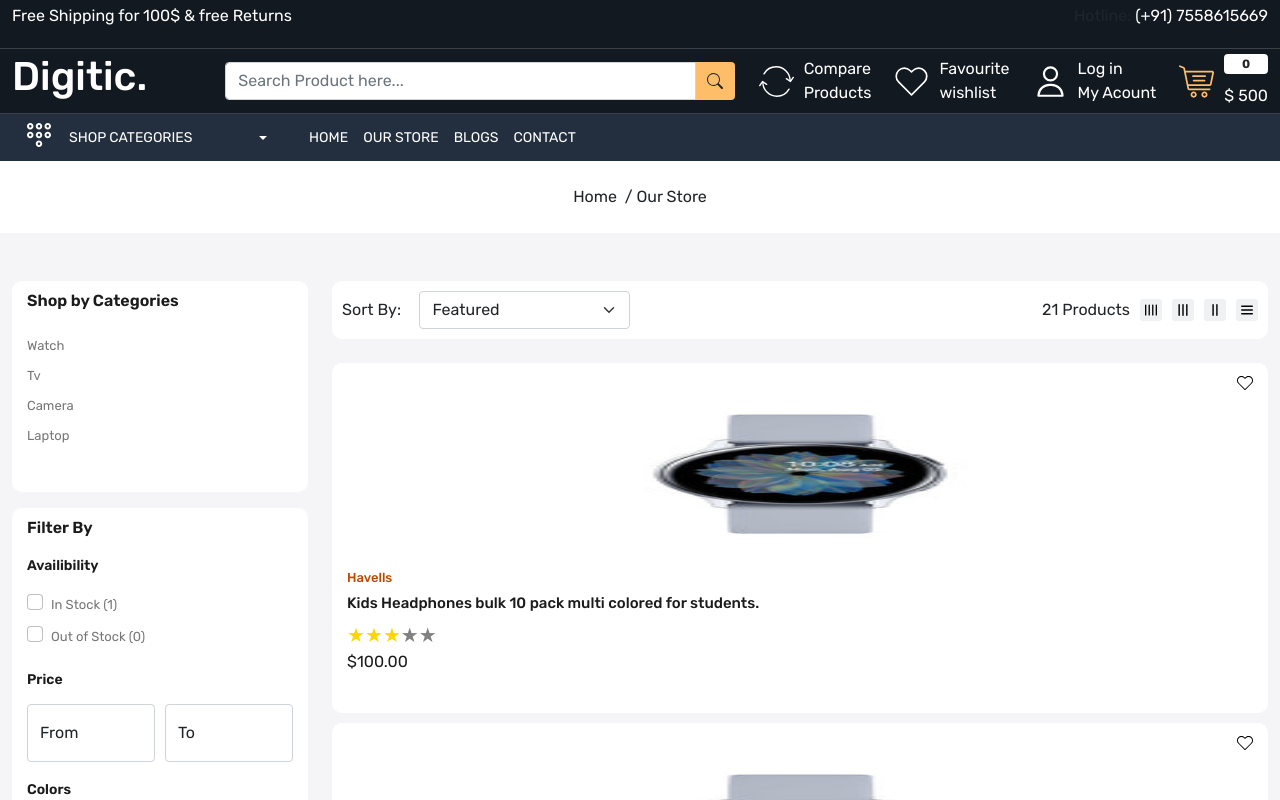
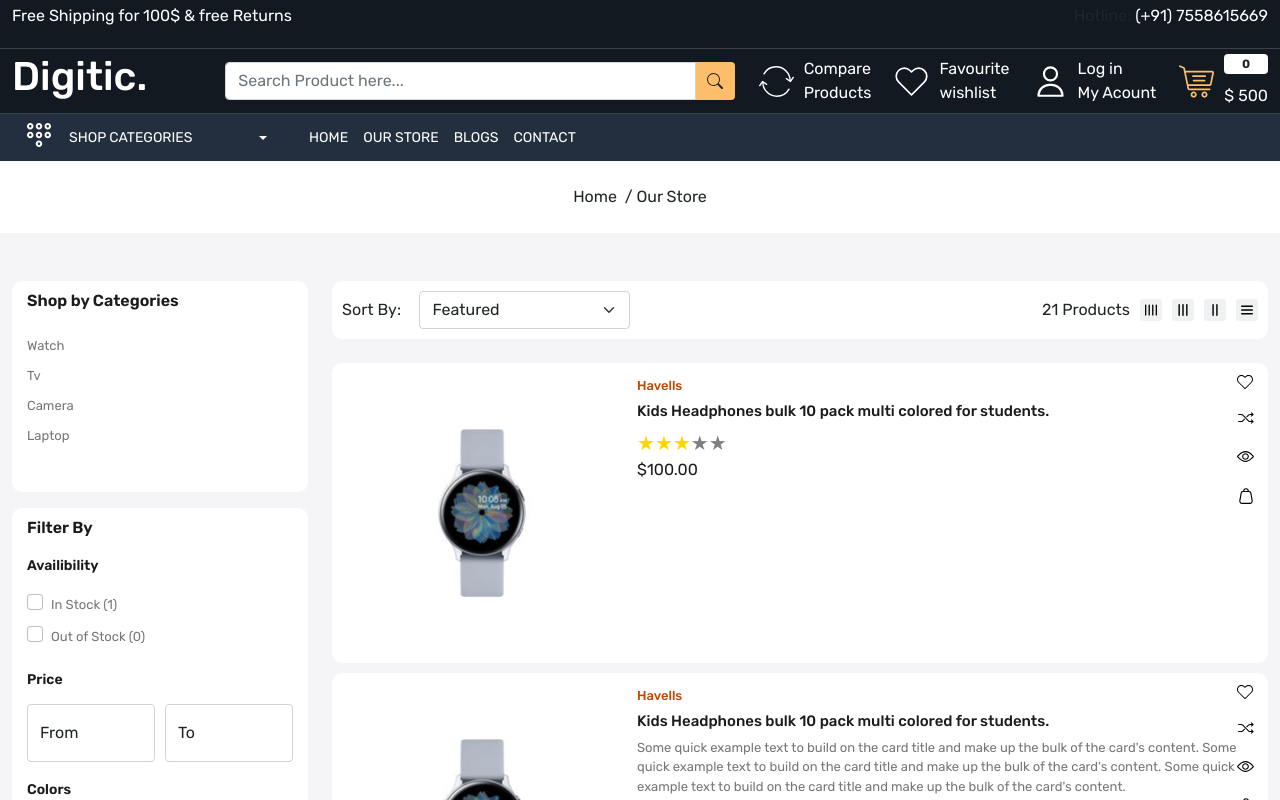
Before and after one commit to PrashilLonakar/mern__e-commerse-gadgets__frontend, a React (Create React App) app: page /store in a window 1280 px wide. Both pictures are taken after a click on the picture 1247 px from the left and 310 px from the top of the page. Shown: the top 800 px of the page. Built offline with nearby package versions, Linux system fonts and the light colour scheme.

Commit message:
Our-store page design completed except pagination

```diff
--- a/src/App.css
+++ b/src/App.css
@@ -304,15 +304,22 @@ footer .input-group-text {
 }
 
 .product-card .product-image {
-  height: 60%;
+  height: 270px;
   width: 100%;
   transition: 2s;
 }
 
+.product-card .product-description {
+  font-size: 13px;
+  color: var(--color-777777);
+}
+
 .product-card .product-image img {
   height: 100%;
+  transition: 2s;
+}
+.featured-wrapper .product-card .product-image img {
   width: 100%;
-  transition: 2s;
 }
 
 .product-card .product-image > img:last-child {
@@ -327,9 +334,14 @@ footer .input-group-text {
   display: block;
 }
 
+.product-card .product-details {
+  /* height: 40%;
+  width: 100%; */
+}
+
 .product-card .product-details h6 {
-  height: 40%;
-  width: 100%;
+  /* height: 40%;
+  width: 100%; */
 }
 
 .product-card .product-details h6 {
@@ -546,4 +558,34 @@ footer .input-group-text {
 .gr-3 {
   width: 24.2%;
 }
+
+.gr-12 .product-card {
+  display: flex;
+  gap: 20px;
+}
+
+.gr-12 .product-card .product-image {
+  width: 270px;
+}
+
+.gr-12 .action-bar {
+  top: 14%;
+  right: 13px;
+}
+
+.gr-3 .product-card .product-image {
+  height: 230px;
+}
+
+.gr-6 .product-card .product-image {
+  width: 270px;
+  margin: auto;
+}
+
+.gr-3 .product-card .product-image img,
+.gr-4 .product-card .product-image img,
+.gr-6 .product-card .product-image img {
+  width: 100%;
+}
+
 /* Our Store end here*/
--- a/src/components/common/ProductCard.js
+++ b/src/components/common/ProductCard.js
@@ -13,7 +13,7 @@ const ProductCard = (props) => {
           location.pathname === "/store" ? `gr-${grid}` : "col-3 mb-2"
         }`}
       >
-        <div className="product-card position-relative" style={props.style}>
+        <div className="product-card position-relative">
           <div className="wishlist-icon position-absolute">
             <Link>
               <img src="images/wish.svg" alt="wishlist" />
@@ -58,7 +58,7 @@ const ProductCard = (props) => {
           location.pathname === "/store" ? `gr-${grid}` : "col-3 mb-2"
         }`}
       >
-        <div className="product-card position-relative" style={props.style}>
+        <div className="product-card position-relative">
           <div className="wishlist-icon position-absolute">
             <Link>
               <img src="images/wish.svg" alt="wishlist" />
@@ -73,6 +73,17 @@ const ProductCard = (props) => {
             <h5 className="product-title">
               Kids Headphones bulk 10 pack multi colored for students.
             </h5>
+            <p
+              className={`product-description ${
+                grid === 12 ? "d-block" : "d-none"
+              }`}
+            >
+              Some quick example text to build on the card title and make up the
+              bulk of the card's content. Some quick example text to build on
+              the card title and make up the bulk of the card's content. Some
+              quick example text to build on the card title and make up the bulk
+              of the card's content.
+            </p>
             <ReactStars
               count={5}
               value={3}
--- a/src/pages/Home.js
+++ b/src/pages/Home.js
@@ -214,10 +214,10 @@ const Home = () => {
             <div className="col-12">
               <h3 className="section-heading">Featured Collection</h3>
             </div>
-            <ProductCard style={{ height: "400px" }} />
-            <ProductCard style={{ height: "400px" }} />
-            <ProductCard style={{ height: "400px" }} />
-            <ProductCard style={{ height: "400px" }} />
+            <ProductCard />
+            <ProductCard />
+            <ProductCard />
+            <ProductCard />
           </div>
         </div>
       </section>
--- a/src/pages/OurStore.js
+++ b/src/pages/OurStore.js
@@ -263,7 +263,7 @@ const OurStore = () => {
               </div>
               <div className="product-list pb-5">
                 <div className="d-flex gap-10 flex-wrap">
-                  <ProductCard style={{ height: "350px" }} grid={grid} />
+                  <ProductCard grid={grid} />
                 </div>
               </div>
             </div>
```
